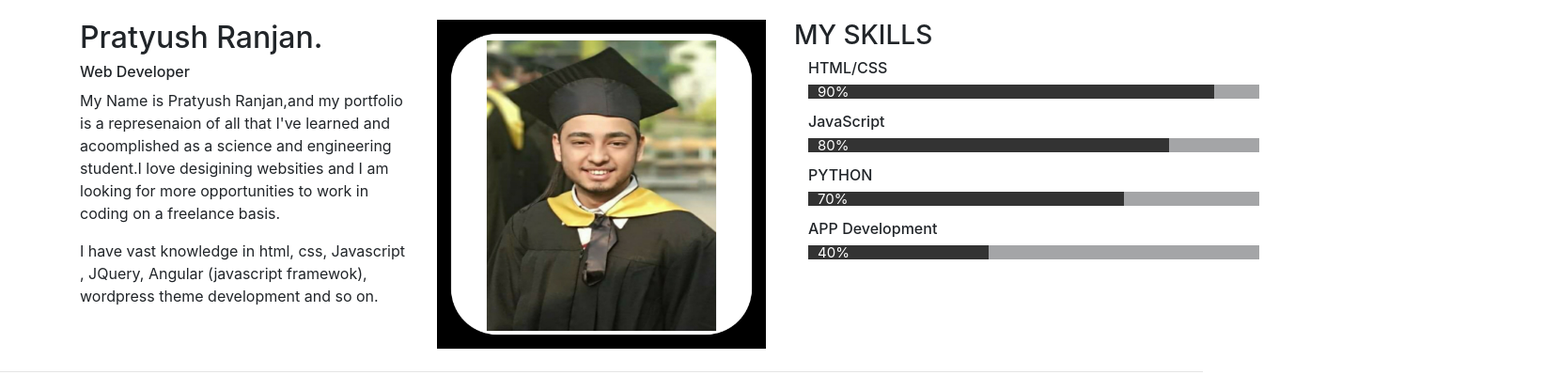
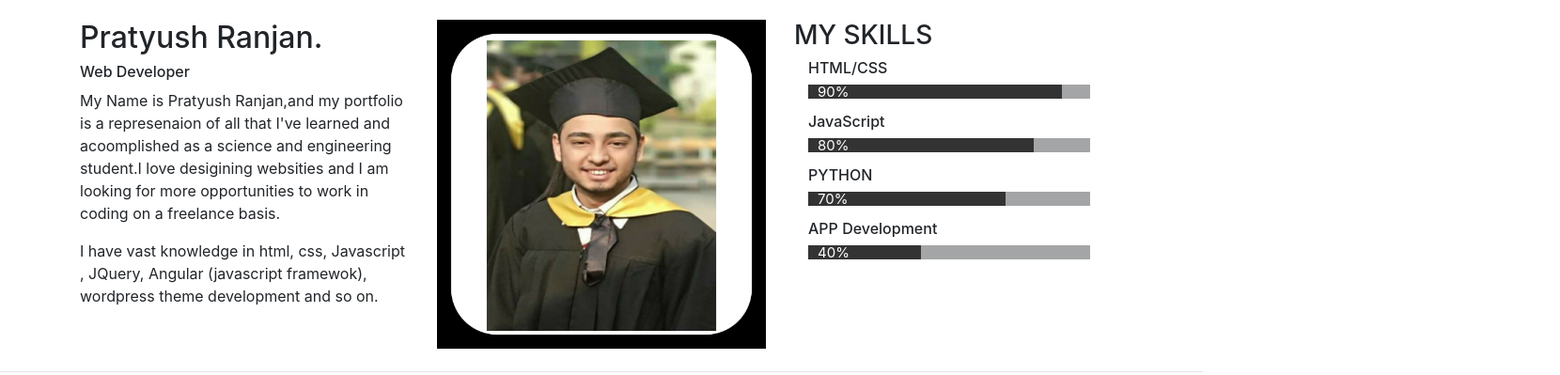
Before and after one commit to pratyushranjan115/pratyushranjan115.github.io, a plain HTML site: page index.html in a window 1280 px wide. Shown: the part 719-1118 px from the top of the page at 94% size, 1660 px wide, since content can reach past the window. Drawn offline with nearby package versions, Linux system fonts and the light colour scheme.

Commit message:
Update style.css

```diff
--- a/style.css
+++ b/style.css
@@ -37,7 +37,7 @@
 
 .line {
     height: 20px;
-    min-width: 800px;
+    min-width: 500px;
     margin: 0 auto 10px;
     line-height: 15px;
     font-size: 15px;
```
